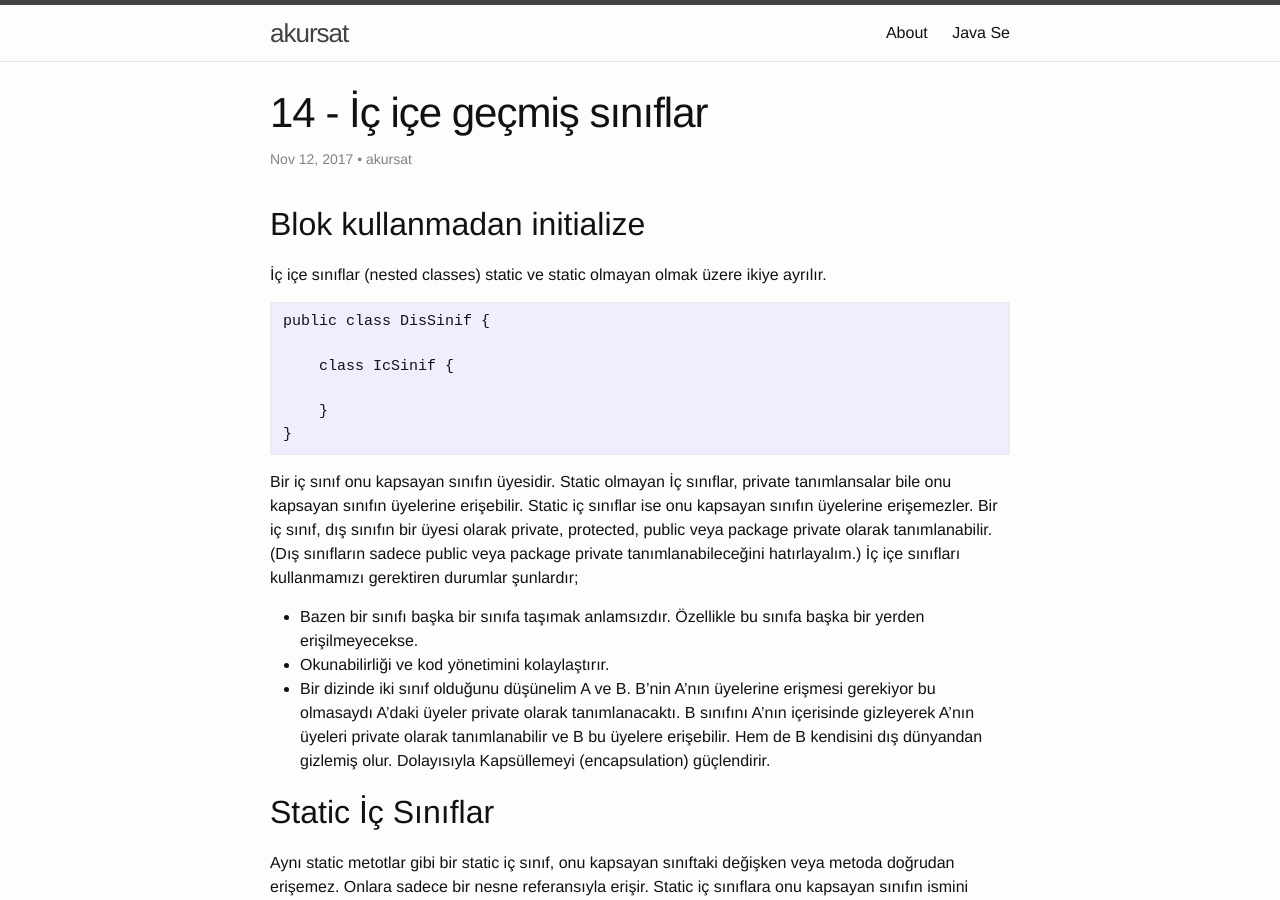
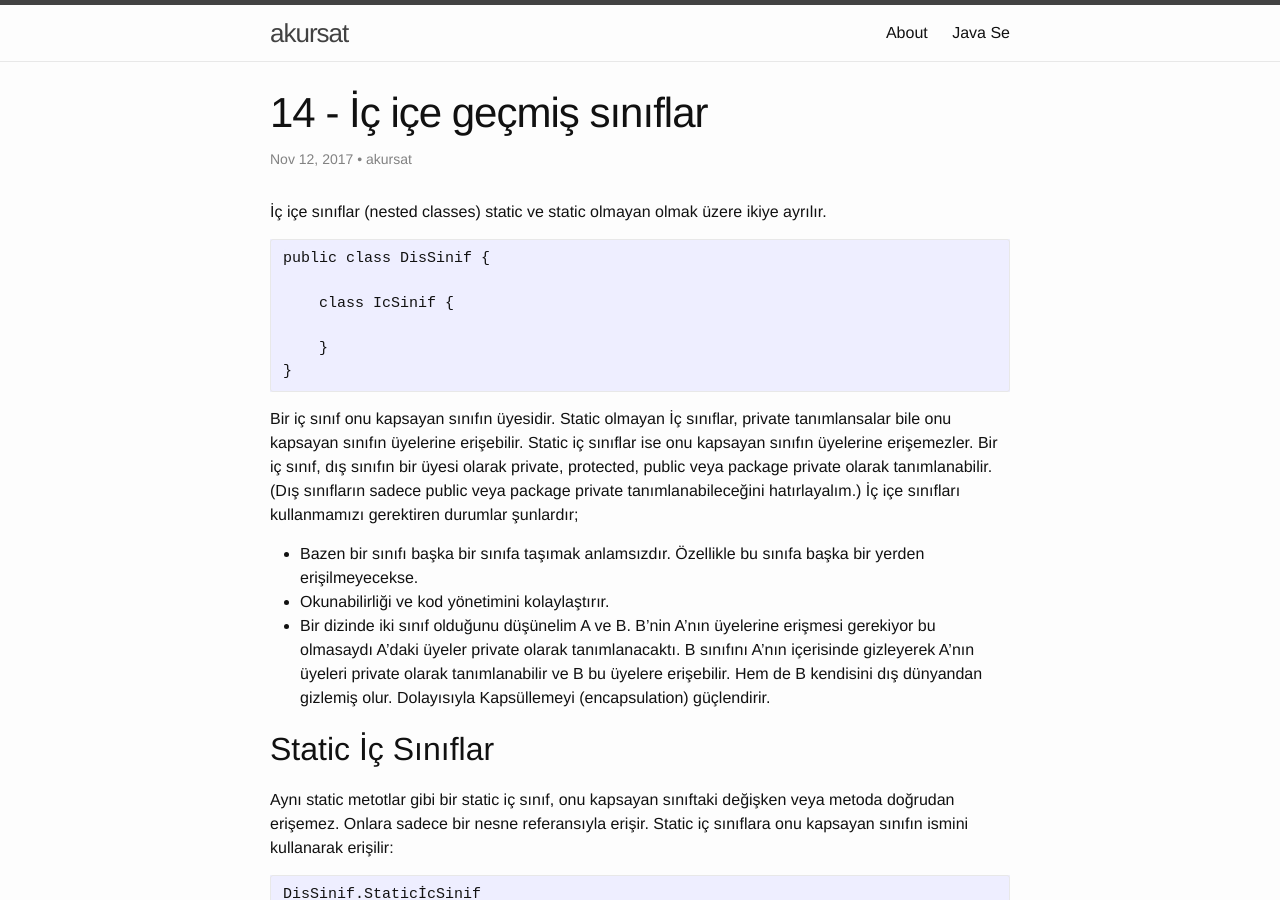
Before and after one commit to akursat/akursat.github.io, a Jekyll site: the page built from _posts/2017-11-12-14-ic-ice-gecmis-siniflar.markdown, in a window 1280 px wide and 900 px high. Built offline with Jekyll 4.4.1, drawn with Linux system fonts in a browser that asks for light colours.

Commit message:
+ edit latest post

```diff
--- a/_posts/2017-11-12-14-ic-ice-gecmis-siniflar.markdown
+++ b/_posts/2017-11-12-14-ic-ice-gecmis-siniflar.markdown
@@ -20,8 +20,6 @@ tags:
 - scope
 - static
 ---
-
-## Blok kullanmadan initialize
 
 
 İç içe sınıflar (nested classes) static ve static olmayan olmak üzere ikiye ayrılır.
```
Also changed, not shown: 2 other files.
